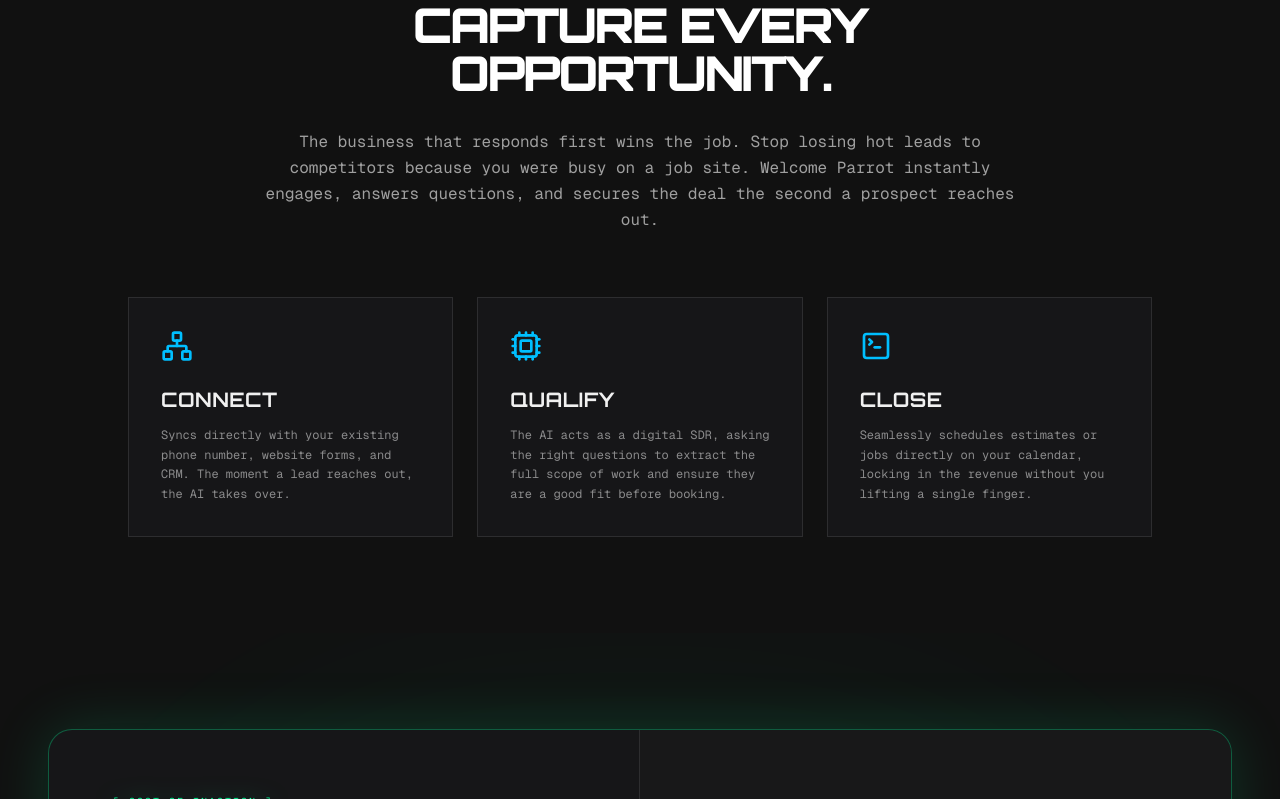
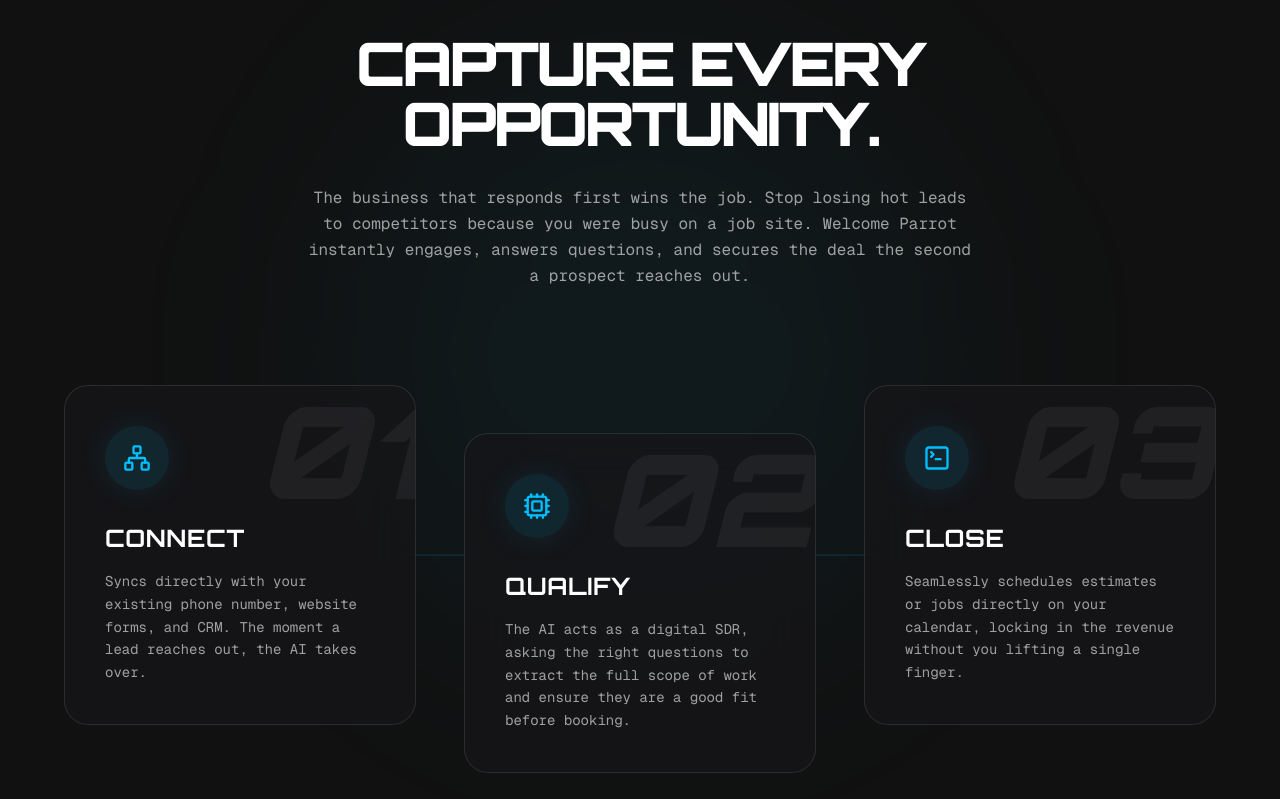
Before and after one commit to 2Limitless/Welcome-parrot, a Next.js app: page / in a window 1280 px wide. Shown: the part 1501-2300 px from the top of the page. Built offline with nearby package versions, Linux system fonts and the light colour scheme.

Commit message:
Redesign SystemInfo layout to glowing pipeline UI

```diff
--- a/src/app/page.tsx
+++ b/src/app/page.tsx
@@ -244,37 +244,74 @@
 
 const SystemInfo = () => {
   return (
-    <section className="relative z-20 w-full bg-[#111111] py-24 px-6 lg:px-12 flex flex-col items-center justify-center border-t border-white/10">
+    <section className="relative z-20 w-full bg-[#111111] py-32 px-6 lg:px-12 flex flex-col items-center justify-center overflow-hidden border-t border-white/5">
+      {/* Background Glow */}
+      <div className="absolute top-1/2 left-1/2 -translate-x-1/2 -translate-y-1/2 w-[600px] h-[600px] bg-[#00bfff]/5 rounded-full blur-[120px] pointer-events-none" />
+
       <motion.div
         initial={{ opacity: 0, y: 30 }}
         whileInView={{ opacity: 1, y: 0 }}
         transition={{ duration: 0.8, ease: "easeOut" }}
         viewport={{ once: true, margin: "-100px" }}
-        className="max-w-5xl mx-auto text-center"
+        className="max-w-6xl mx-auto w-full relative z-10"
       >
+        <div className="text-center mb-24">
           <span className="text-[10px] text-[#00bfff] font-mono tracking-[0.2em] uppercase mb-8 block">[ Speed is Revenue ]</span>
-        <h2 className="text-4xl md:text-5xl font-black font-[family-name:var(--font-orbitron)] uppercase tracking-tighter mb-8 text-white">
+          <h2 className="text-4xl md:text-6xl font-black font-[family-name:var(--font-orbitron)] uppercase tracking-tighter mb-8 text-white">
             Capture Every <br className="hidden md:block" /> Opportunity.
           </h2>
-        <p className="font-mono text-sm md:text-base text-white/60 leading-relaxed mb-16 max-w-3xl mx-auto">
+          <p className="font-mono text-sm md:text-base text-white/60 leading-relaxed max-w-2xl mx-auto">
             The business that responds first wins the job. Stop losing hot leads to competitors because you were busy on a job site. Welcome Parrot instantly engages, answers questions, and secures the deal the second a prospect reaches out.
           </p>
+        </div>
 
-        <div className="grid grid-cols-1 md:grid-cols-3 gap-6 text-left">
-          <div className="border border-white/10 p-8 bg-[#161618] hover:border-[#00bfff]/50 transition-colors group cursor-crosshair">
-            <Network className="w-8 h-8 text-[#00bfff] mb-6 group-hover:scale-110 transition-transform duration-300" />
-            <h3 className="text-xl font-bold font-[family-name:var(--font-orbitron)] uppercase mb-3 tracking-wide">Connect</h3>
-            <p className="text-xs font-mono text-white/50 leading-relaxed">Syncs directly with your existing phone number, website forms, and CRM. The moment a lead reaches out, the AI takes over.</p>
+        {/* The Pipeline */}
+        <div className="relative">
+          {/* Connecting Line */}
+          <div className="absolute top-1/2 left-0 w-full h-[1px] bg-gradient-to-r from-transparent via-[#00bfff]/30 to-transparent hidden md:block -translate-y-1/2" />
+
+          <div className="grid grid-cols-1 md:grid-cols-3 gap-8 md:gap-12 text-left relative z-10">
+            {/* Card 1 */}
+            <div className="relative p-8 md:p-10 rounded-3xl bg-[#161618]/80 backdrop-blur-xl border border-white/10 hover:border-[#00bfff]/50 transition-all duration-500 group overflow-hidden">
+              <div className="absolute -top-4 -right-4 p-4 opacity-5 group-hover:opacity-10 transition-opacity">
+                <span className="text-9xl font-black font-[family-name:var(--font-orbitron)] italic">01</span>
               </div>
-          <div className="border border-white/10 p-8 bg-[#161618] hover:border-[#00bfff]/50 transition-colors group cursor-crosshair">
-            <Cpu className="w-8 h-8 text-[#00bfff] mb-6 group-hover:scale-110 transition-transform duration-300" />
-            <h3 className="text-xl font-bold font-[family-name:var(--font-orbitron)] uppercase mb-3 tracking-wide">Qualify</h3>
-            <p className="text-xs font-mono text-white/50 leading-relaxed">The AI acts as a digital SDR, asking the right questions to extract the full scope of work and ensure they are a good fit before booking.</p>
+              <div className="relative z-10">
+                <div className="w-16 h-16 rounded-full bg-[#00bfff]/10 flex items-center justify-center mb-8 group-hover:scale-110 group-hover:bg-[#00bfff]/20 transition-all duration-300 shadow-[0_0_30px_rgba(0,191,255,0.1)] group-hover:shadow-[0_0_40px_rgba(0,191,255,0.3)]">
+                  <Network className="w-7 h-7 text-[#00bfff]" />
                 </div>
-          <div className="border border-white/10 p-8 bg-[#161618] hover:border-[#00bfff]/50 transition-colors group cursor-crosshair">
-            <TerminalSquare className="w-8 h-8 text-[#00bfff] mb-6 group-hover:scale-110 transition-transform duration-300" />
-            <h3 className="text-xl font-bold font-[family-name:var(--font-orbitron)] uppercase mb-3 tracking-wide">Close</h3>
-            <p className="text-xs font-mono text-white/50 leading-relaxed">Seamlessly schedules estimates or jobs directly on your calendar, locking in the revenue without you lifting a single finger.</p>
+                <h3 className="text-2xl font-bold font-[family-name:var(--font-orbitron)] uppercase mb-4 tracking-wide text-white group-hover:text-[#00bfff] transition-colors">Connect</h3>
+                <p className="text-sm font-mono text-white/60 leading-relaxed group-hover:text-white/80 transition-colors">Syncs directly with your existing phone number, website forms, and CRM. The moment a lead reaches out, the AI takes over.</p>
+              </div>
+            </div>
+
+            {/* Card 2 */}
+            <div className="relative p-8 md:p-10 rounded-3xl bg-[#161618]/80 backdrop-blur-xl border border-white/10 hover:border-[#00bfff]/50 transition-all duration-500 group overflow-hidden md:translate-y-12">
+              <div className="absolute -top-4 -right-4 p-4 opacity-5 group-hover:opacity-10 transition-opacity">
+                <span className="text-9xl font-black font-[family-name:var(--font-orbitron)] italic">02</span>
+              </div>
+              <div className="relative z-10">
+                <div className="w-16 h-16 rounded-full bg-[#00bfff]/10 flex items-center justify-center mb-8 group-hover:scale-110 group-hover:bg-[#00bfff]/20 transition-all duration-300 shadow-[0_0_30px_rgba(0,191,255,0.1)] group-hover:shadow-[0_0_40px_rgba(0,191,255,0.3)]">
+                  <Cpu className="w-7 h-7 text-[#00bfff]" />
+                </div>
+                <h3 className="text-2xl font-bold font-[family-name:var(--font-orbitron)] uppercase mb-4 tracking-wide text-white group-hover:text-[#00bfff] transition-colors">Qualify</h3>
+                <p className="text-sm font-mono text-white/60 leading-relaxed group-hover:text-white/80 transition-colors">The AI acts as a digital SDR, asking the right questions to extract the full scope of work and ensure they are a good fit before booking.</p>
+              </div>
+            </div>
+
+            {/* Card 3 */}
+            <div className="relative p-8 md:p-10 rounded-3xl bg-[#161618]/80 backdrop-blur-xl border border-white/10 hover:border-[#00bfff]/50 transition-all duration-500 group overflow-hidden">
+              <div className="absolute -top-4 -right-4 p-4 opacity-5 group-hover:opacity-10 transition-opacity">
+                <span className="text-9xl font-black font-[family-name:var(--font-orbitron)] italic">03</span>
+              </div>
+              <div className="relative z-10">
+                <div className="w-16 h-16 rounded-full bg-[#00bfff]/10 flex items-center justify-center mb-8 group-hover:scale-110 group-hover:bg-[#00bfff]/20 transition-all duration-300 shadow-[0_0_30px_rgba(0,191,255,0.1)] group-hover:shadow-[0_0_40px_rgba(0,191,255,0.3)]">
+                  <TerminalSquare className="w-7 h-7 text-[#00bfff]" />
+                </div>
+                <h3 className="text-2xl font-bold font-[family-name:var(--font-orbitron)] uppercase mb-4 tracking-wide text-white group-hover:text-[#00bfff] transition-colors">Close</h3>
+                <p className="text-sm font-mono text-white/60 leading-relaxed group-hover:text-white/80 transition-colors">Seamlessly schedules estimates or jobs directly on your calendar, locking in the revenue without you lifting a single finger.</p>
+              </div>
+            </div>
           </div>
         </div>
       </motion.div>
```
Lines whose indentation alone changed are shown as unchanged.
